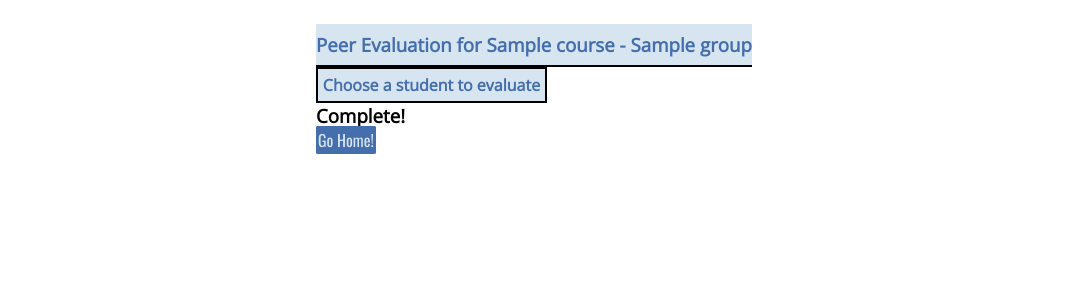
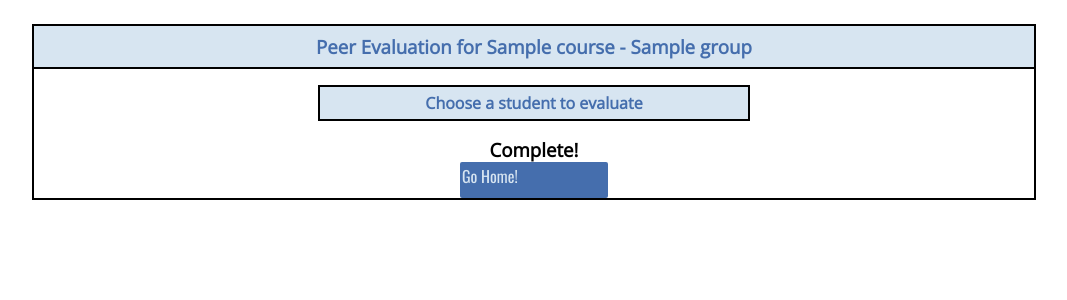
Before and after one commit to tatew/SMUPeerEval, a Django app: page /evals/complete/1/ in a window 1280 px wide. Shown: the part 80-380 px from the top of the page, without its empty margins (106-1173 px from the left). Run offline with Django 3.2, Linux system fonts and the light colour scheme; a user stored in the database is signed in; tables that the repository leaves empty hold one stand-in row (values such as "Sample post"); lists and menus that the app fills with data are empty; some libraries are stand-ins or nearby versions.

Commit message:
Style Evaluations page

```diff
--- a/evals/static/evals/style.css
+++ b/evals/static/evals/style.css
@@ -455,6 +455,12 @@ table, th, td {
     border: 2px solid rgb(69,110,173);
 }
 
+.btn i {
+    margin-left: 0.2rem;
+    color: inherit;
+    font-size: 1rem;
+}
+
 .createAccount {
     width: 60%;
     max-width: 700px;
@@ -568,3 +574,45 @@ table, th, td {
     background-color: lightgray;
     padding: 0.2rem;
 }
+
+.eval {
+    display: flex;
+    align-items: center;
+    flex-direction: column;
+    width: 80%;
+    max-width: 1000px;
+    border: 2px solid black;
+}
+
+.eval .evalForm {
+    width: 100%;
+    display: flex;
+    align-items: center;
+    flex-direction: column;
+}
+
+.eval table {
+    width: 90%;
+    text-align: center;
+}
+
+.eval .studentsToEval {
+    width: 30rem;
+}
+
+.eval table .headerCol {
+    text-align: left;
+}
+
+.eval div {
+    display: flex;
+    flex-direction: column;
+    align-items: center;
+    margin: 1rem 0 1rem 0;
+}
+
+.eval #evalInstructions {
+    display: flex;
+    justify-content: space-around;
+    border: none;
+}
--- a/evals/templates/evals/eval.html
+++ b/evals/templates/evals/eval.html
@@ -12,8 +12,10 @@
 
 {% block content %}
     <div class="eval">
+        <h3 class="pageHeader">Peer Evaluation for {{course.courseName}} - {{group.groupName}}</h3>
+
+        <div class="studentsToEval">
             <table>
-            <h3 class="pageHeader">Peer Evaluation for {{course.courseName}} - {{group.groupName}}</h3>
                 <thead>
                     <th colspan="2">Choose a student to evaluate</th>
                 </thead>
@@ -25,7 +27,7 @@
                                 <form action="/evals/complete/{{group.id}}/" method="POST">
                                     <input type="number" name="studentId" id="studentId" value="{{student.student.id}}" hidden>
                                     {% csrf_token %}
-                                <td><button type="submit" class="btn oswald">Evaluate</button></td>
+                                    <td><button type="submit" class="btn oswald">Evaluate<i class="fas fa-pencil-alt"></i></button></td>
                                 </form>
                             {% else %}
                                 <td><i class="fas fa-check"></i></td>
@@ -34,35 +36,40 @@
                     {% endfor%}
                 </tbody>
             </table>
+        </div>
         {% if reviewee %}
-            <form action="/evals/complete/{{group.id}}/" method="POST">
+            <div class="evalForm">
                 <table>
                     <thead>
-                        <th>Student: {{reviewee}} 1 = Very Poor 5 = Very Good</th>
+                        <th id="evalInstructions"><p>Student: {{reviewee}}</p><p>1 = Very Poor</p><p>5 = Very Good</p></th>
                         <th>1</th>
                         <th>2</th>
                         <th>3</th>
                         <th>4</th>
                         <th>5</th>
                     </thead>
+                    <form action="/evals/complete/{{group.id}}/" method="POST" id="evalForm"></form>
                         {% csrf_token %}
                         <input type="checkbox" name="completed" hidden checked>
                         <input type="number" name="reviewee" hidden value="{{reviewee.id}}">
                         <tbody>
                             {% for category in categories %}
                                 <tr>
-                                    <td>{{ category.description }}</td>
-                                    <td><input type="radio" name="{{category.id}}" id="cat1" required value="1"></td>
-                                    <td><input type="radio" name="{{category.id}}" id="cat1" required value="2"></td>
-                                    <td><input type="radio" name="{{category.id}}" id="cat1" required value="3"></td>
-                                    <td><input type="radio" name="{{category.id}}" id="cat1" required value="4"></td>
-                                    <td><input type="radio" name="{{category.id}}" id="cat1" required value="5"></td>
+                                    <td class="headerCol">{{ category.description }}</td>
+                                    <td width="5%"><input type="radio" name="{{category.id}}" id="cat1" required value="1"></td>
+                                    <td width="5%"><input type="radio" name="{{category.id}}" id="cat1" required value="2"></td>
+                                    <td width="5%"><input type="radio" name="{{category.id}}" id="cat1" required value="3"></td>
+                                    <td width="5%"><input type="radio" name="{{category.id}}" id="cat1" required value="4"></td>
+                                    <td width="5%"><input type="radio" name="{{category.id}}" id="cat1" required value="5"></td>
                                 </tr>
                             {% endfor %}
                         </tbody>
+                    </form>
                 </table>
-                <button class="btn oswald" type="submit">Submit</button>
-            </form>
+            </div>
+            <div>
+                <button class="btn oswald" form="evalForm" type="submit">Submit<i class="fas fa-check"></i></button>
+            </div>
         {% endif %}
         {% if complete %}
             <h3>Complete!</h3>
--- a/evals/views.py
+++ b/evals/views.py
@@ -317,6 +317,7 @@ def stuVisualizations(request):
 
     courses = Course.objects.filter(enrollment__student_id=student.id)
     course = courses.first()
+    categories = Category.objects.all()
 
     if request.method == 'POST':
         course = courses.get(id=int(request.POST.get('course')))
@@ -329,6 +330,7 @@ def stuVisualizations(request):
     avgTeam = scoresForTeam.aggregate(Avg('score'))['score__avg']
     print(course)
     context = {
+        'categories': categories,
         'courses': courses,
         'selected': course,
         'avgStu': avgStu,
```
Also changed, not shown: evals/templates/evals/stuVisualizations.html (+10 -1 lines). Lines whose indentation alone changed are shown as unchanged.
